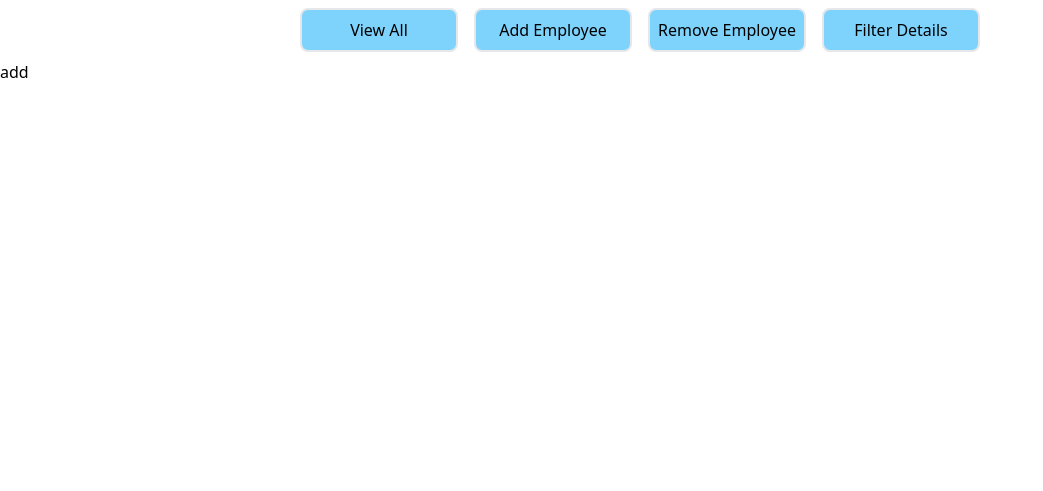
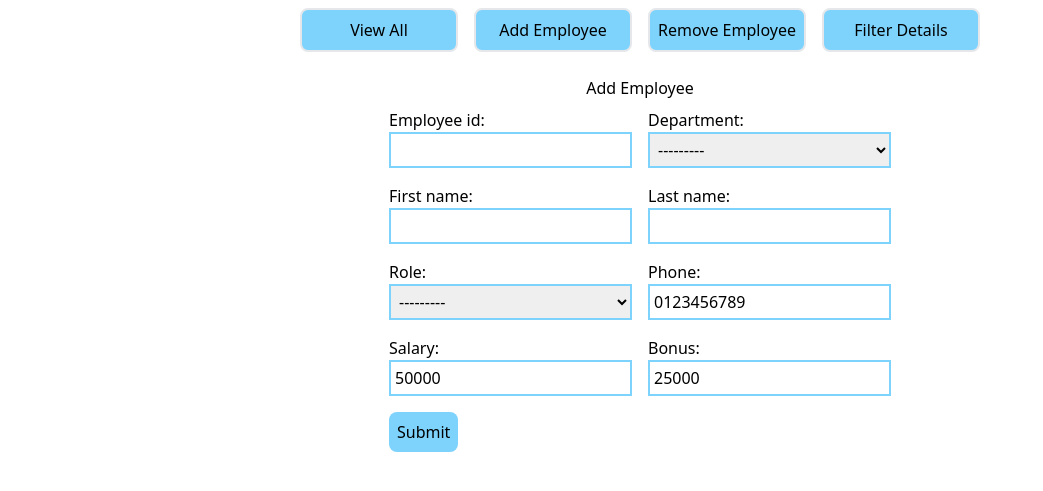
Before and after one commit to nasif-raihan/django-projects, a Django app: page /add in a window 1280 px wide. Shown: the part 80-571 px from the top of the page, without its empty margins (0-1043 px from the left). Run offline with Django 4.2, Linux system fonts and the light colour scheme; data that the repository does not hold is empty; some libraries are stand-ins or nearby versions.

Commit message:
added add employee functionality

```diff
--- /dev/null
+++ b/workforce_management/employee/forms.py
@@ -0,0 +1,28 @@
+from django.forms import ModelForm
+
+from employee.models import Employee
+
+
+class EmployeeForm(ModelForm):
+    class Meta:
+        model = Employee
+        fields = (
+            "employee_id",
+            "department",
+            "first_name",
+            "last_name",
+            "role",
+            "phone",
+            "salary",
+            "bonus",
+        )
+        labels = (
+            "Employee ID",
+            "Department",
+            "First Name",
+            "Last Name",
+            "Role",
+            "Phone",
+            "Salary",
+            "Bonus",
+        )
--- a/workforce_management/employee/models.py
+++ b/workforce_management/employee/models.py
@@ -3,7 +3,7 @@ from django.db import models
 
 class Department(models.Model):
     name = models.CharField(max_length=100, null=False)
-    location = models.CharField(max_length=100)
+    location = models.CharField(max_length=100, default="Remote")
 
     def __str__(self):
         return self.name
@@ -21,12 +21,12 @@ class Employee(models.Model):
     first_name = models.CharField(max_length=100, null=False)
     last_name = models.CharField(max_length=100)
     department = models.ForeignKey(Department, on_delete=models.CASCADE)
-    salary = models.IntegerField(default=0)
-    bonus = models.IntegerField(default=0)
-    hours = models.IntegerField(default=0)
+    salary = models.IntegerField(default=50000)
+    bonus = models.IntegerField(default=25000)
+    hours = models.IntegerField(default=198)
     role = models.ForeignKey(Role, on_delete=models.CASCADE)
-    phone = models.IntegerField(default=0)
-    hire_date = models.DateField()
+    phone = models.CharField(max_length=15, default="0123456789")
+    hire_date = models.DateField(auto_now=True)
 
     def __str__(self):
         return f"{self.first_name}, {self.last_name}, {self.phone}"
--- a/workforce_management/employee/views.py
+++ b/workforce_management/employee/views.py
@@ -1,5 +1,8 @@
+from datetime import datetime
+
 from django.shortcuts import render
 
+from .forms import EmployeeForm
 from .models import Employee
 
 
@@ -17,7 +20,18 @@ def all_employee(request):
 
 
 def add_employee(request):
-    return render(request, "employee/add_employee.html")
+    today = datetime.now()
+    form = EmployeeForm()
+    if request.method == "POST":
+        form = EmployeeForm(request.POST)
+        if form.is_valid():
+            form.save()
+
+    return render(
+        request,
+        "employee/add_employee.html",
+        context={"title": "Add Employee", "today": today, "form": form},
+    )
 
 
 def remove_employee(request):
--- a/workforce_management/templates/employee/add_employee.html
+++ b/workforce_management/templates/employee/add_employee.html
@@ -1,5 +1,35 @@
 {% extends 'employee/base.html' %}
 
 {% block content %}
-<h4>add</h4>
+<div class="mt-4">
+    <h4 class="flex justify-center">Add Employee</h4>
+</div>
+
+<div class="mt-2">
+    <form action="" method="post" class="flex justify-center">
+        {% csrf_token %}
+        <div class="grid grid-cols-2 gap-4 mb-4">
+            {% for field in form %}
+            <div class="grid grid-cols-1">
+                <label for={{field.id_for_label}}>{{field.label_tag}}</label>
+                {% if field.field.choices %} {# Check if the field has choices #}
+                <select class="p-1 border-2 border-sky-300" id="{{ field.id_for_label }}" name="{{ field.html_name }}">
+                    {% for choice_value, choice_label in field.field.choices %}
+                        <option class="p-1 border-2 border-sky-300" value="{{ choice_value }}" {% if choice_value == field.value %}selected{% endif %}>
+                            {{ choice_label }}
+                        </option>
+                    {% endfor %}
+                </select>
+                {% else %}
+                <input class="p-1 border-2 border-sky-300" id={{field.id_for_label}} name={{field.html_name}} value="{% if field.value %}{{ field.value }}{% endif %}" type="text">
+                {% endif %}
+                <p>{{field.errors|striptags}}</p>
+            </div>
+            {% endfor %}
+            <div class="mb-4">
+                <input class="p-2 rounded-lg bg-sky-300" type="submit" value="Submit">
+            </div>
+        </div>
+    </form>
+</div>
 {% endblock content %}
--- a/workforce_management/workforce_management/settings.py
+++ b/workforce_management/workforce_management/settings.py
@@ -94,7 +94,7 @@ AUTH_PASSWORD_VALIDATORS = [
 
 LANGUAGE_CODE = "en-us"
 
-TIME_ZONE = "UTC"
+TIME_ZONE = "Asia/Dhaka"
 
 USE_I18N = True
 
```
Also changed, not shown: 1 other file.
